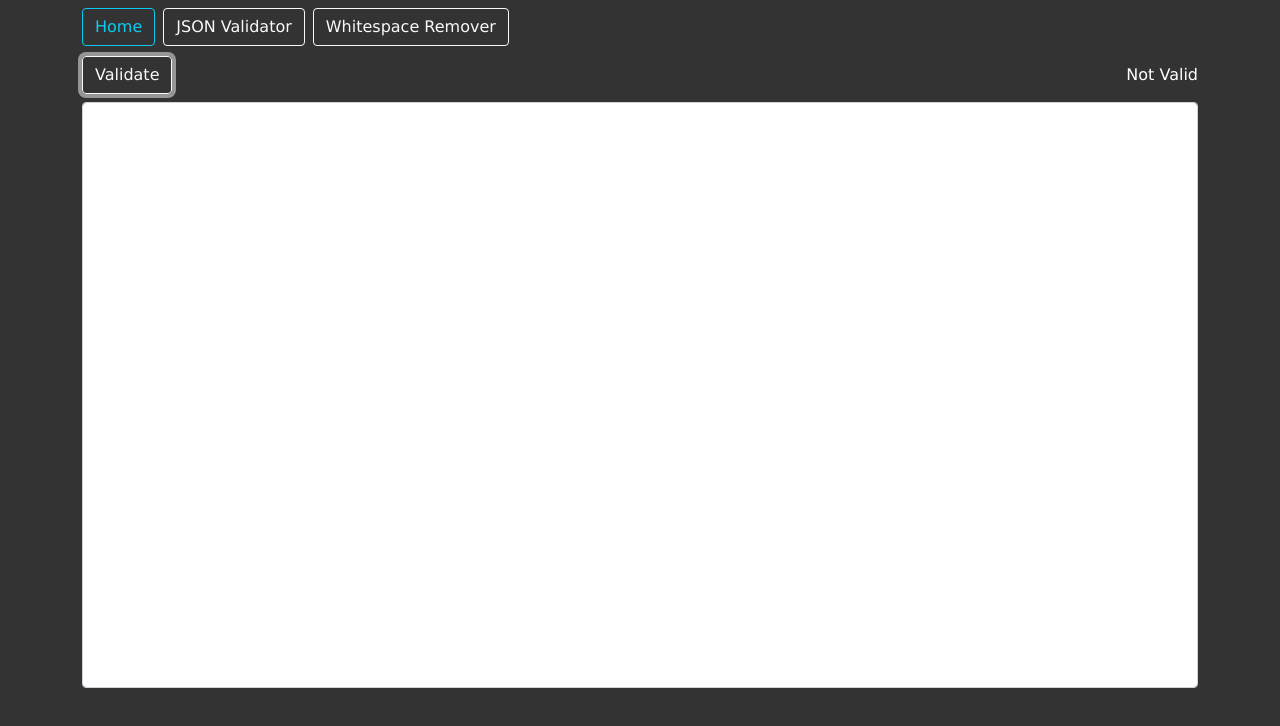
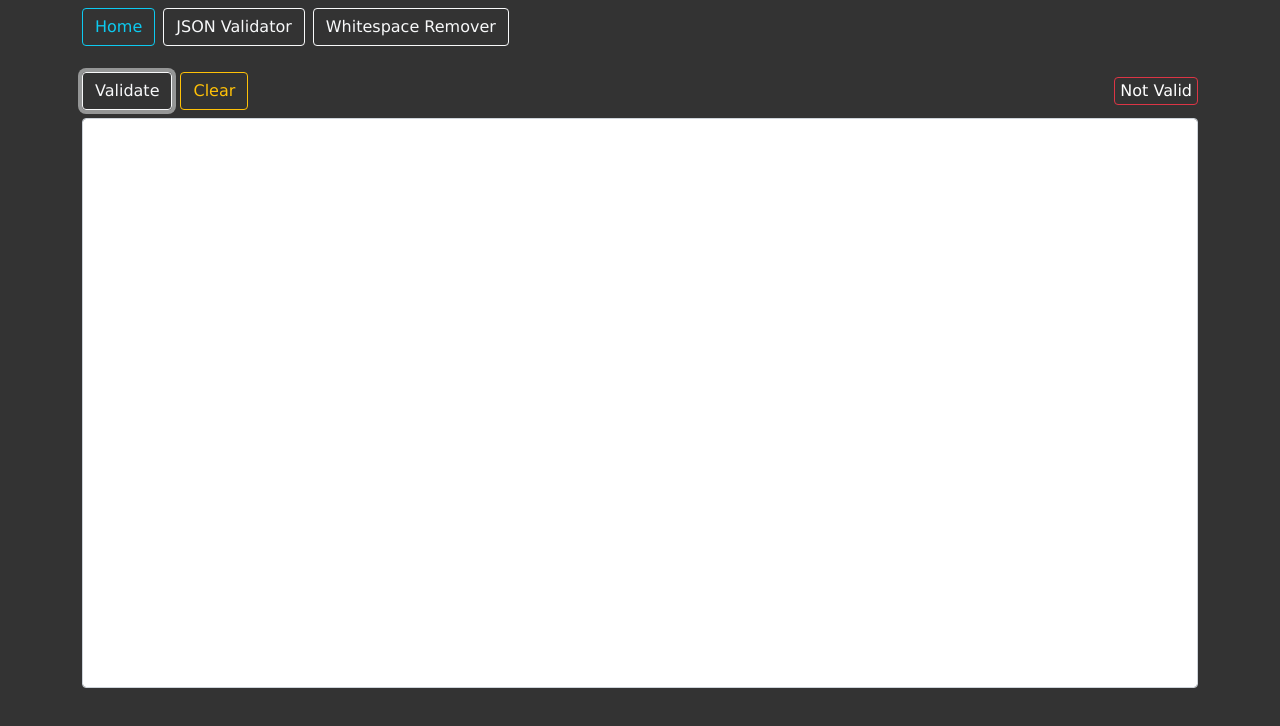
Before and after one commit to cwtwelve/text-formatter, a React (Create React App) app: page /JSONValidator in a window 1280 px wide. Both pictures are taken after a click on the button "Validate". Shown: the top 726 px of the page. Built offline with nearby package versions, Linux system fonts and the light colour scheme.

Commit message:
Changed a lot of stuff papi

```diff
--- a/src/components/App.tsx
+++ b/src/components/App.tsx
@@ -5,7 +5,7 @@ import Header from './Header';
 import Home from './views/Home';
 import JSONValidator from './views/JSONValidator/JSONValidator';
 import WhitespaceRemover from './views/WhitespaceRemover/WhitespaceRemover';
-import './App.css';
+import './app.css';
 import 'bootstrap/dist/css/bootstrap.css';
 
 const App = () => {
@@ -17,7 +17,7 @@ const App = () => {
 						<Header />
 					</div>
 					<div className='main-content-container'>
-                        <div className='h-100 pt-2'>
+						<div className='h-100 pt-4'>
 							<Switch>
 								<Route path='/' exact component={Home} />
 								<Route
--- /dev/null
+++ b/src/components/models/InfoMessageType.tsx
@@ -0,0 +1,5 @@
+export enum InfoMessageType {
+	INFO = 'INFO',
+	SUCCESS = 'SUCCESS',
+	ERROR = 'ERROR',
+}
--- /dev/null
+++ b/src/components/models/index.js
@@ -0,0 +1,3 @@
+import { InfoMessageType } from './InfoMessageType';
+
+export { InfoMessageType };
--- /dev/null
+++ b/src/components/ui/InfoMessage/InfoMessage.tsx
@@ -0,0 +1,33 @@
+import React from 'react';
+import { InfoMessageType } from '../../models';
+import './infoMessage.css';
+
+interface UIMessageProps {
+	text: string;
+	infoMessageType: InfoMessageType;
+}
+
+const UIMessage = ({
+	text,
+	infoMessageType = InfoMessageType.INFO,
+}: UIMessageProps) => {
+	if (!text) {
+		return null;
+	}
+
+	return (
+		<div
+			className={`message-container ${
+				infoMessageType === InfoMessageType.INFO
+					? 'info-border-color'
+					: infoMessageType === InfoMessageType.SUCCESS
+					? 'success-border-color'
+					: 'error-border-color'
+			}`}
+		>
+			<div className='message'>{text}</div>
+		</div>
+	);
+};
+
+export default UIMessage;
--- /dev/null
+++ b/src/components/ui/InfoMessage/infoMessage.css
@@ -0,0 +1,20 @@
+.message-container {
+	padding: 1px 5px;
+	/* padding: 0.375rem 0.75rem; */
+	border: 1px solid;
+	border-radius: 0.25rem;
+}
+
+.info-border-color {
+	border-color: white;
+}
+
+.success-border-color {
+	border-color: #28a745;
+}
+
+.error-border-color {
+	border-color: #dc3545;
+}
+
+/* .message {} */
--- /dev/null
+++ b/src/components/ui/index.js
@@ -0,0 +1,3 @@
+import InfoMessage from './InfoMessage/InfoMessage';
+
+export { InfoMessage };
--- a/src/components/views/Home.tsx
+++ b/src/components/views/Home.tsx
@@ -3,7 +3,7 @@ import React from 'react';
 const Home = () => {
 	return (
 		<div className='m-2'>
-			<p>here</p>
+			<span>Home</span>
 		</div>
 	);
 };
--- a/src/components/views/JSONValidator/JSONValidator.tsx
+++ b/src/components/views/JSONValidator/JSONValidator.tsx
@@ -1,37 +1,75 @@
 import { useState, useEffect } from 'react';
 import { Button, FormGroup, FormControl, Row } from 'react-bootstrap';
 import { validateJSON } from '../../../utils';
+import { InfoMessageType } from '../../models';
+import { InfoMessage } from '../../ui';
 
 const JSONValidator = () => {
-	const [text, setText] = useState('');
-	const [validationMessage, setValidationMessage] = useState('');
+	const [text, setText] = useState<string>('');
+	const [validationSuccess, setValidationSuccess] = useState<boolean>(false);
+	const [validationMessage, setValidationMessage] = useState<string>('');
 
 	useEffect(() => {
+		if (!text) {
 			setValidationMessage('');
-	}, [text]);
+			setValidationSuccess(false);
+		} else {
+			const handler = setTimeout(() => {
+				runValidation();
+			}, 1000);
+			return () => clearTimeout(handler);
+		}
+	}, [text]); // eslint-disable-line react-hooks/exhaustive-deps
 
 	const runValidation = () => {
-        if(validateJSON(text)) {
+		if (validateJSON(text)) {
 			setValidationMessage('Valid');
+			setValidationSuccess(true);
+		} else {
+			setValidationMessage('Not Valid');
+			setValidationSuccess(false);
 		}
-        else {
-            setValidationMessage('Not Valid');
-        }
+	};
+
+	const clearText = () => {
+		setText('');
+		setValidationMessage('');
+		setValidationSuccess(false);
+	};
+
+	const getInfoMessageType = (): InfoMessageType => {
+		return validationSuccess
+			? InfoMessageType.SUCCESS
+			: InfoMessageType.ERROR;
 	};
 
 	return (
 		<Row className='h-100'>
 			<FormGroup className='h-100'>
 				<div className='d-flex flex-column h-100'>
-                    <div className='d-flex mb-2 align-items-center justify-content-between'>
+					<div className='d-flex mb-2 align-items-center justify-content-start'>
 						<Button
+							className='mr-2'
 							variant='outline-light'
 							type='submit'
 							onClick={runValidation}
 						>
 							Validate
 						</Button>
-                        <span>{validationMessage}</span>
+						<Button
+							className='mr-2'
+							variant='outline-warning'
+							type='submit'
+							onClick={clearText}
+						>
+							Clear
+						</Button>
+						<div className='ml-auto'>
+							<InfoMessage
+								text={validationMessage}
+								infoMessageType={getInfoMessageType()}
+							/>
+						</div>
 					</div>
 					<FormControl
 						className='h-100'
--- a/src/index.css
+++ b/src/index.css
@@ -1,13 +1,21 @@
 body,
 html {
 	font-family: 'Verdana', sans-serif;
-    background-color: #333333;
-    color: white;
+	background-color: #333333;
+	color: white;
 }
 
 textarea {
 	font-family: 'Courier New', monospace;
-    resize: none;
+	resize: none;
+}
+
+.ml-auto {
+	margin-left: auto !important;
+}
+
+.mr-auto {
+	margin-right: auto !important;
 }
 
 .ml-1 {
--- a/src/utils/index.js
+++ b/src/utils/index.js
@@ -1,4 +1,4 @@
-import validateJSON from "./ValidateJSON";
-import removeWhitespace from "./RemoveWhitespace";
+import validateJSON from './validateJSON';
+import removeWhitespace from './removeWhitespace';
 
-export {validateJSON, removeWhitespace}
+export { validateJSON, removeWhitespace };
```
Lines whose indentation alone changed are shown as unchanged.
